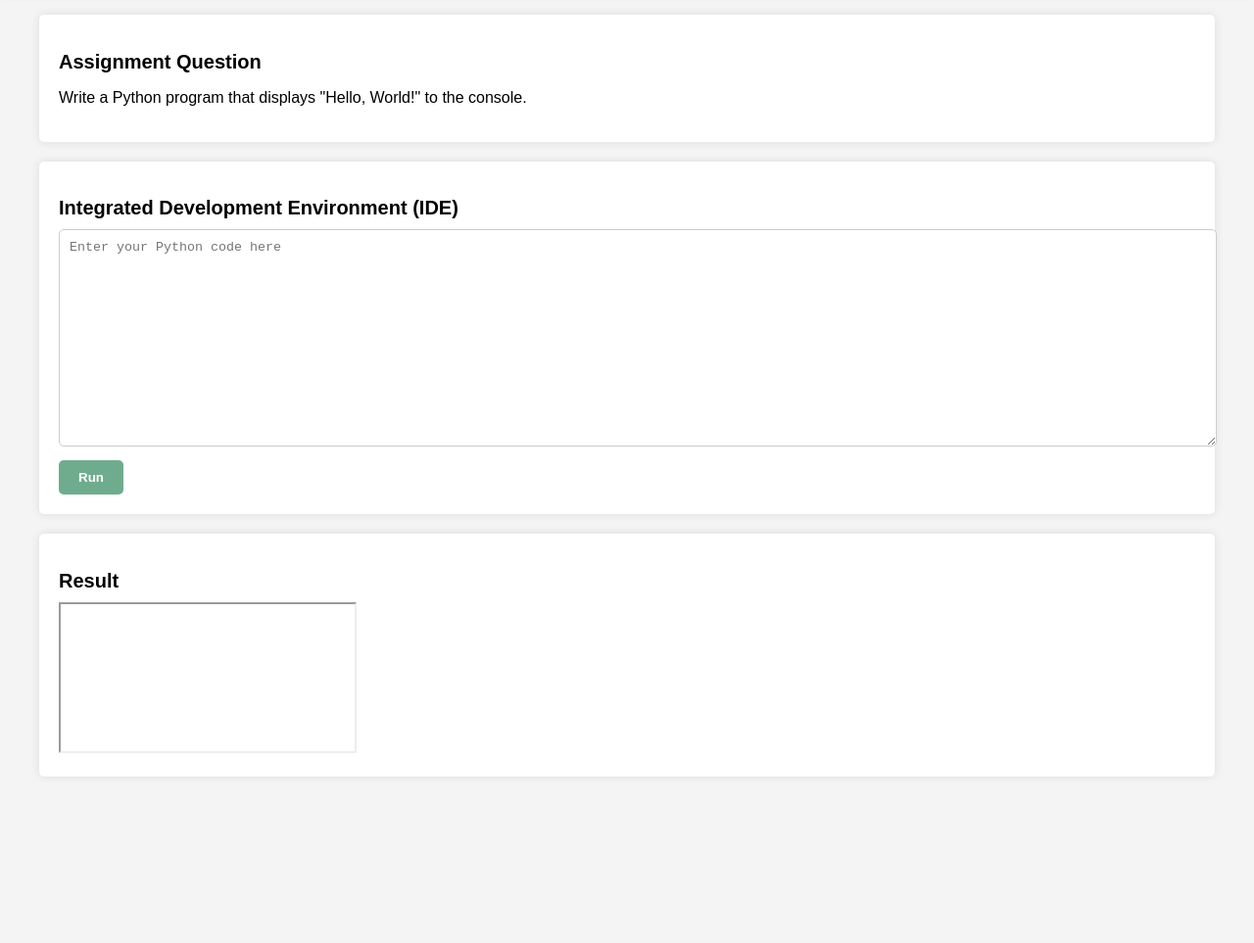
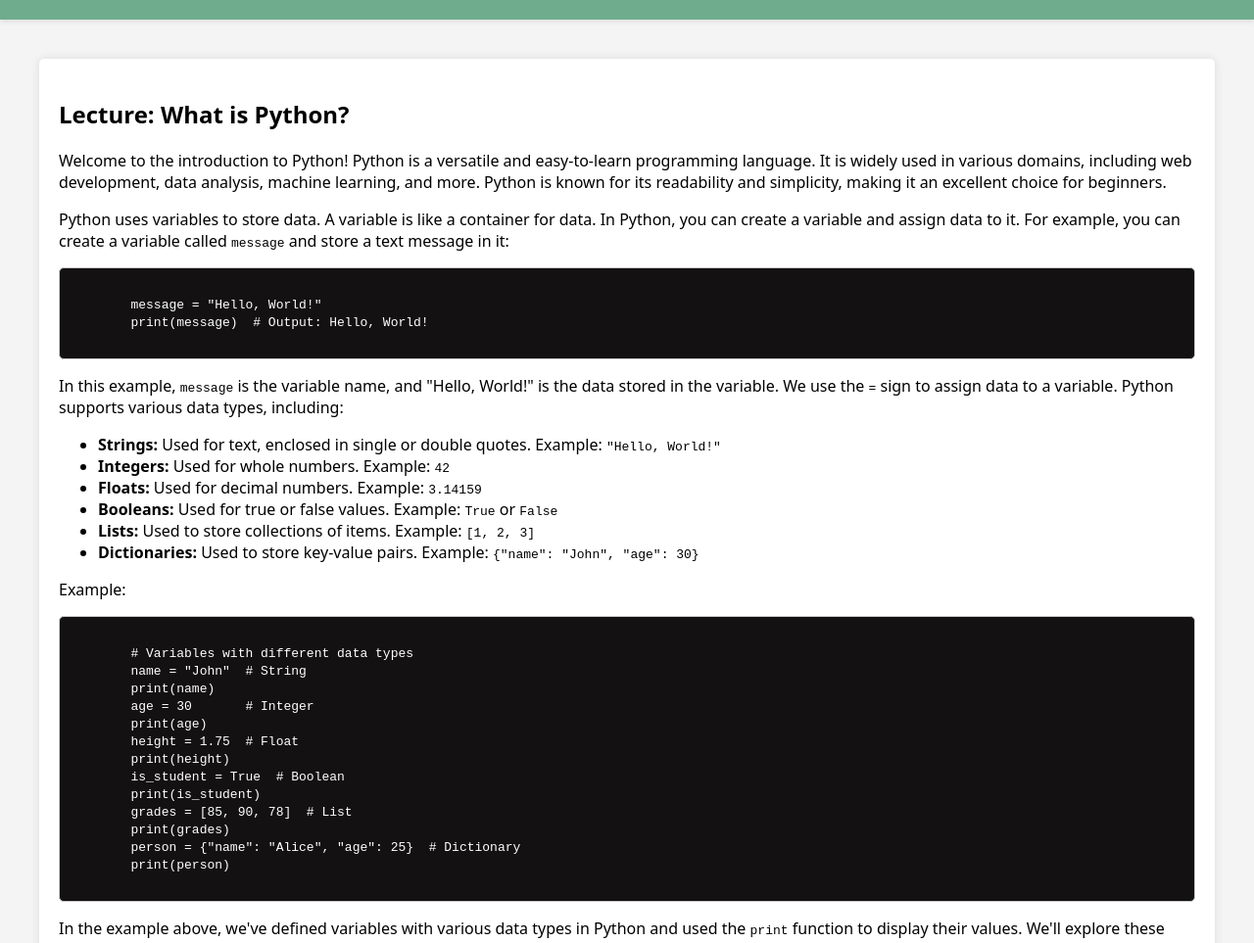
Before and after one commit to Mykol5/smartcodeacademy, a plain HTML site: page introduction-to-python.html in a window 1280 px wide. Shown: the part 85-1048 px from the top of the page at 98% size. Before the commit the page ends 918 px from the top, so only its background shows below. Drawn offline with Linux system fonts and the light colour scheme.

Commit message:
python commit

```diff
--- a/css/assignment2.css
+++ b/css/assignment2.css
@@ -1,6 +1,6 @@
-/* Global Styles (You can reuse styles from your previous CSS) */
+/* Global Styles */
 body {
-    font-family: Arial, sans-serif;
+    font-family: system-ui, 'Open Sans';
     background-color: #f4f4f4;
     margin: 0;
     padding: 0;
@@ -9,7 +9,7 @@ body {
 header {
     background-color: #6fac8d;
     color: #fff;
-    padding: 10px 0;
+    padding: 20px 0;
     box-shadow: 0 2px 5px rgba(0, 0, 0, 0.1);
     text-align: center;
 }
@@ -21,12 +21,12 @@ h1 {
 
 main {
     max-width: 1200px;
-    margin: 0 auto;
+    margin: 20px auto;
     padding: 20px;
 }
 
-/* Assignment Styles */
-.question, .ide, .result {
+/* Lecture Styles */
+.lecture {
     background-color: #fff;
     box-shadow: 0 0 10px rgba(0, 0, 0, 0.1);
     border-radius: 5px;
@@ -34,14 +34,16 @@ main {
     margin-bottom: 20px;
 }
 
-h2 {
-    font-size: 20px;
-    margin-bottom: 10px;
+.lecture h2 {
+    font-size: 24px;
+    margin-bottom: 20px;
 }
 
 /* Code Editor Styles */
 .code-editor {
     position: relative;
+    max-width: 95%; /* Adjust the width as needed */
+      /* Center the code editor horizontally */
 }
 
 textarea {
@@ -54,8 +56,6 @@ textarea {
 }
 
 button {
-    display: block;
-    margin-top: 10px;
     background-color: #6fac8d;
     color: #fff;
     border: none;
@@ -73,9 +73,18 @@ button:hover {
 /* Result Styles */
 pre {
     white-space: pre-wrap;
-    background-color: #f8f8f8;
+    background-color: #131111;
     padding: 10px;
     border: 1px solid #ccc;
     border-radius: 5px;
     font-family: "Courier New", monospace;
+    color: white;
 }
+
+
+
+/* Additional styles for code block */
+.code-container {
+    width: 100%; /* Control the width of the container */
+    overflow-x: auto; /* Add horizontal scrollbar if code overflows */
+}
--- a/introduction-to-python.html
+++ b/introduction-to-python.html
@@ -3,20 +3,55 @@
 <head>
     <meta charset="UTF-8">
     <meta name="viewport" content="width=device-width, initial-scale=1.0">
-    <title>Assignment 2: Python IDE</title>
+    <title>Introduction to PYTHON</title>
     <link rel="stylesheet" href="css/assignment2.css">
 </head>
 <body>
     <header>
-        <h1>Assignment 2: Python IDE</h1>
+        <h1>Lecture: Introduction to Python</h1>
     </header>
     <main>
-        <section class="question">
-            <h2>Assignment Question</h2>
-            <p>Write a Python program that displays "Hello, World!" to the console.</p>
+        <section class="lecture">
+            <h2>Lecture: What is Python?</h2>
+            <p>Welcome to the introduction to Python! Python is a versatile and easy-to-learn programming language. It is widely used in various domains, including web development, data analysis, machine learning, and more. Python is known for its readability and simplicity, making it an excellent choice for beginners.</p>
+            <p>Python uses variables to store data. A variable is like a container for data. In Python, you can create a variable and assign data to it. For example, you can create a variable called <code>message</code> and store a text message in it:</p>
+            <pre><code>
+        message = "Hello, World!"
+        print(message)  # Output: Hello, World!
+            </code></pre>
+            <p>In this example, <code>message</code> is the variable name, and "Hello, World!" is the data stored in the variable. We use the <code>=</code> sign to assign data to a variable. Python supports various data types, including:</p>
+            <ul>
+                <li><strong>Strings:</strong> Used for text, enclosed in single or double quotes. Example: <code>"Hello, World!"</code></li>
+                <li><strong>Integers:</strong> Used for whole numbers. Example: <code>42</code></li>
+                <li><strong>Floats:</strong> Used for decimal numbers. Example: <code>3.14159</code></li>
+                <li><strong>Booleans:</strong> Used for true or false values. Example: <code>True</code> or <code>False</code></li>
+                <li><strong>Lists:</strong> Used to store collections of items. Example: <code>[1, 2, 3]</code></li>
+                <li><strong>Dictionaries:</strong> Used to store key-value pairs. Example: <code>{"name": "John", "age": 30}</code></li>
+            </ul>
+            <p>Example:</p>
+            <pre><code>
+        # Variables with different data types
+        name = "John"  # String
+        print(name)
+        age = 30       # Integer
+        print(age)
+        height = 1.75  # Float
+        print(height)
+        is_student = True  # Boolean
+        print(is_student)
+        grades = [85, 90, 78]  # List
+        print(grades)
+        person = {"name": "Alice", "age": 25}  # Dictionary
+        print(person)
+            </code></pre>
+            <p>In the example above, we've defined variables with various data types in Python and used the <code>print</code> function to display their values. We'll explore these data types and more Python concepts in this course.</p>
         </section>
-        <section class="ide">
-            <h2>Integrated Development Environment (IDE)</h2>
+
+
+
+        <section class="assessment">
+            <h2>Assessment</h2>
+            <p>Now it's your turn! Write a Python program that displays "Hello, Python!" on the console.</p>
             <div class="code-editor">
                 <textarea id="python-code" placeholder="Enter your Python code here"></textarea>
             </div>
@@ -26,11 +61,8 @@
             <h2>Result</h2>
             <iframe id="result-frame" sandbox="allow-scripts allow-same-origin"></iframe>
         </section>
+        <button id="submit-button">Submit Your Answer</button>
     </main>
-
-    <!-- Include Skulpt libraries and scripts here -->
-    <script src="js/skulpt.min.js" type="text/javascript"></script>
-    <script src="js/skulpt-stdlib.js" type="text/javascript"></script>
 
     <script>
         function initSkulpt() {
@@ -42,8 +74,8 @@
             });
         }
 
-        // Call initSkulpt before any Skulpt-related operations
-        initSkulpt();
+        // // Call initSkulpt before any Skulpt-related operations
+        // initSkulpt();
 
         document.addEventListener("DOMContentLoaded", function () {
             document.getElementById("run-button").addEventListener("click", function () {
@@ -56,6 +88,20 @@
                 });
             });
         });
+
+        // Add a click event for the submit button (you can implement submission logic here)
+        document.getElementById("submit-button").addEventListener("click", function () {
+            // Implement submission logic here
+            alert("Submission successful!");
+        });
+    </script>
+
+    <!-- Include Skulpt libraries and scripts here -->
+    <script src="js/skulpt.min.js" type="text/javascript"></script>
+    <script src="js/skulpt-stdlib.js" type="text/javascript"></script>
+    <script>
+        // Call initSkulpt after Skulpt is loaded
+        initSkulpt();
     </script>
 </body>
 </html>
```
Also changed, not shown: introduction-to-html.html (+12 -0 lines), js/python-submit.js (added, +43 -0 lines).
